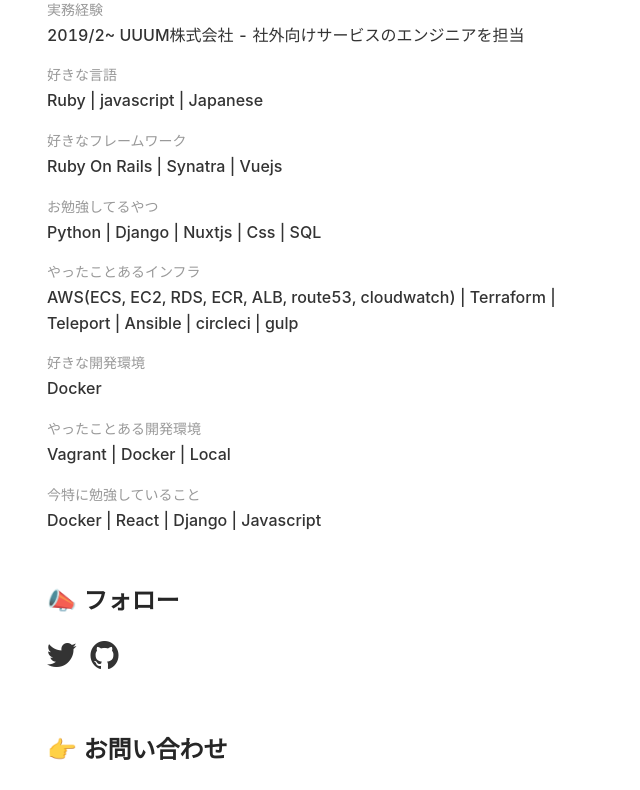
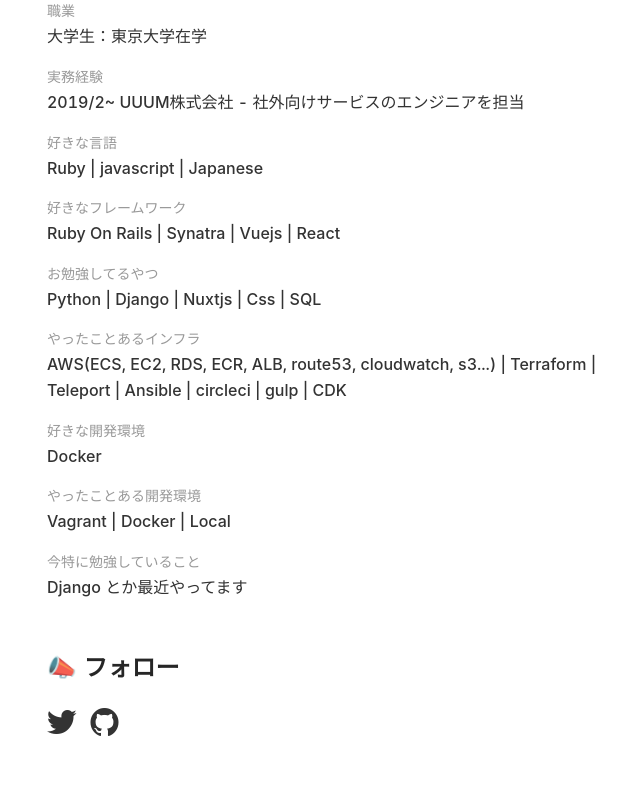
Before and after one commit to hirokihello/portfolio, a Nuxt app: page / in a window 1280 px wide. Shown: the part 650-1440 px from the top of the page, without its empty margins (313-953 px from the left). Built offline with nearby package versions, Linux system fonts and the light colour scheme.

Commit message:
説明文のマイナーアップデート

```diff
--- a/pages/index.vue
+++ b/pages/index.vue
@@ -7,6 +7,7 @@
     section.about
       h2 About Me
       p hirokihelloです。都内の大学に通いながらインフラからフロントまでやってます。最近はFARGATEやったりcdkやったりとAWS触ってることが多いです。
+      p このサイト自体はnuxt、インフラはterraform版とCDK版の両方がgithubにあるので興味ある人は見てみてください〜
     section.profile
       h2 Profile
       ul
@@ -21,7 +22,7 @@
           | Ruby | javascript | Japanese
         li
           span 好きなフレームワーク
-          | Ruby On Rails | Synatra | Vuejs
+          | Ruby On Rails | Synatra | Vuejs | React
         li
           span
             | お勉強してるやつ
@@ -29,7 +30,7 @@
         li
           span
             | やったことあるインフラ
-          | AWS(ECS, EC2, RDS, ECR, ALB, route53, cloudwatch) | Terraform | Teleport | Ansible | circleci | gulp
+          | AWS(ECS, EC2, RDS, ECR, ALB, route53, cloudwatch, s3...) | Terraform | Teleport | Ansible | circleci | gulp | CDK
         li
           span
             | 好きな開発環境
@@ -41,7 +42,7 @@
         li
           span
             | 今特に勉強していること
-          |  Docker | React | Django | Javascript
+          | Django とか最近やってます
     section.sns
       h2 📣 フォロー
       a(href='https://twitter.com/maxyasuda/', target='_blank', rel='noopener')
```
